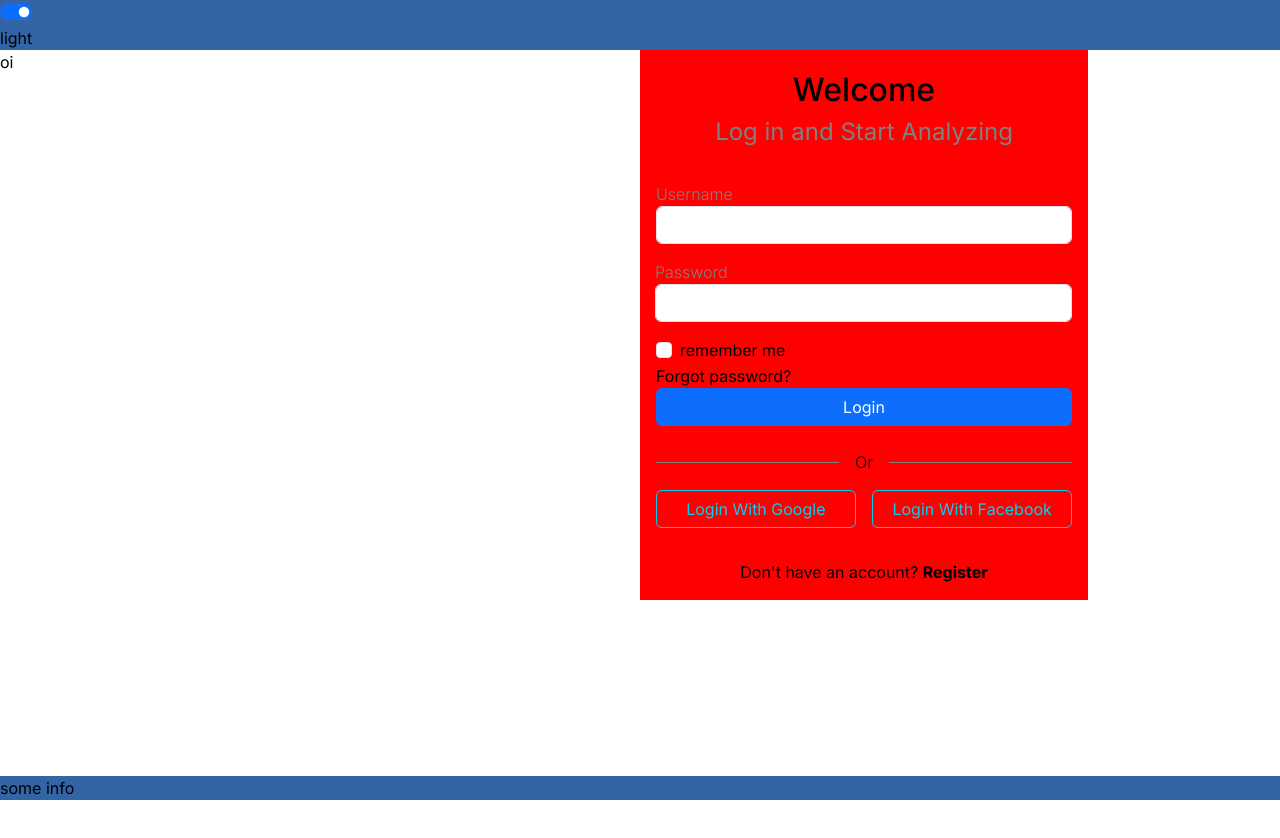
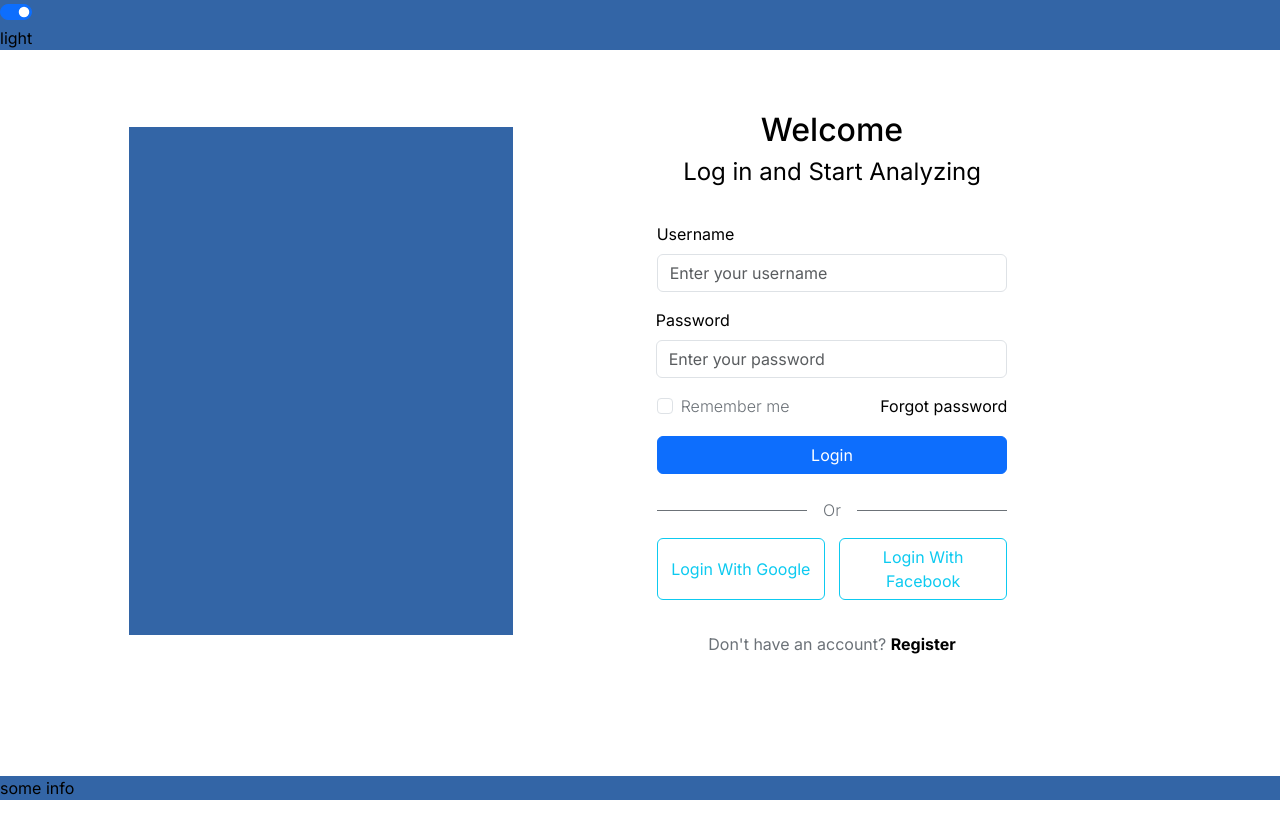
Before and after one commit to derrihuizabelle/react-registration-form, a React (Vite) app: page / in a window 1280 px wide. Shown: the top 838 px of the page. After the commit the page ends 800 px from the top, so only its background shows below. Built offline with nearby package versions, Linux system fonts and the light colour scheme.

Commit message:
layout and position banner and login

```diff
--- a/src/components/home/App.scss
+++ b/src/components/home/App.scss
@@ -8,6 +8,8 @@ $color-foreground-dark: #efefef;
 .home-container {
   width: 100%;
   height: 100%;
+  display: flex;
+  flex-direction: column;
 
   background-color: $color-background-light;
   color: $color-foreground-light;
@@ -19,68 +21,29 @@ $color-foreground-dark: #efefef;
 
 .home-container__content {
   display: flex;
-  justify-content:space-between;
-  align-items: center;
   width: 100%;
   height: 100%;
+  align-items: center;
+  justify-content: center;
 
   .home-container__banner {
-    width: 50%;
-    height: 100%;
+    max-width: 40%;
+    min-width: 30%;
+    min-height: 70%;
+    max-height: 100%;
+    background-color: #3365A6;
+    margin-bottom: 5%;
+    margin-right: 10%;
   }
 
   .home-container__form {
-    width: 50%;
-    height: 100%;
+    max-width: 30%;
+    margin-right: 10%;
+    margin-bottom: 5%;
   }
-
-  // > div {
-  //   width: 50%;
-  //   height: 650px;
-  //   margin-right: 2rem;
-  //   background-color: #3365A6;
-  //   border-radius: 50px;
-  //   padding: 4rem 2rem;
-  //   margin-top: 6rem;
-  //   display: flex;
-  //   justify-content: center;
-
-  //   > form {
-  //     width: 60%;
-  //     display: flex;
-  //     justify-content: center;
-  //     flex-direction: column;
-  //     align-items: flex-start;
-
-
-  //     > h2, h5 {
-  //       color: #F2F2F2;
-  //     }
-
-  //     > div > label {
-  //       font-weight: 400;
-  //       color: #F2F2F2;
-  //     }
-
-  //     > .form-check {
-  //       padding-bottom: 10px;
-  //     }
-
-  //     > button {
-  //       width: 100%;
-  //       margin-bottom: 0.5rem;
-  //     }
-
-  //     .form-group{
-  //       width: 100%;
-  //     }
-  //   }
-  // }
 }
 
 .home-container__footer {
-  bottom: 0;
-  position: fixed;
   width: 100%;
 }
 
--- a/src/components/home/App.tsx
+++ b/src/components/home/App.tsx
@@ -15,7 +15,6 @@ function App() {
         </header>
         <div className="home-container__content">
           <div className='home-container__banner'>
-            <p> oi</p>
             {/* <img src='src\assets\whales.jpg' alt="Description of the image" /> */}
           </div>
           <div className='home-container__form'>
--- a/src/components/login/Login.scss
+++ b/src/components/login/Login.scss
@@ -4,9 +4,8 @@ form, .input-group, .button-group {
 }
 
 form {
-    background-color: red;
     padding: 1rem;
-    width: 70%;
+    // width: 60%;
 
     h1 {
         font-size: 2rem;
@@ -17,7 +16,6 @@ form {
      h2 {
          font-size: 1.5rem;
          font-weight: 400;
-         color: grey;
          align-self: center;
      }
 
@@ -27,8 +25,21 @@ form {
 
      .input-group > .form-group > label {
         font-size: 1rem;
+        font-weight: 400;
+        margin-bottom: 0.5rem;
+
+    }
+
+    .options-group {
+        font-size: 1rem;
         font-weight: 300;
-        color: grey;
+        display: flex;
+        justify-content: space-between;
+        margin-bottom: 1rem;
+
+        > div > label {
+            color: #6C7278;
+        }
     }
 
     .button-group > button {
@@ -39,9 +50,11 @@ form {
         font-weight: 300;
         display: flex;
         flex-direction: row;
+        color: #6C7278;
+
         > p {
             width: 50%;
-            border-bottom: 1px solid gray;
+            border-bottom: 1px solid #6C7278;
             align-self: center;
         }
 
@@ -64,7 +77,9 @@ form {
         margin-top: 2rem;
         align-self: center;
         font-weight: 300;
+        color: #6C7278;
         span {
+            color: black;
             font-weight: bold;
         }
     }
--- a/src/components/login/Login.tsx
+++ b/src/components/login/Login.tsx
@@ -21,7 +21,7 @@ function Login() {
           <InputText
             value={username}
             label={'Username'}
-            placeholder={''}
+            placeholder={'Enter your username'}
             onChange={(v) => {
               setUsername(v);
             }}
@@ -29,8 +29,8 @@ function Login() {
           <InputText
             value={''}
             label={'Password'}
-            placeholder={''}
-            type='password'
+            placeholder={'Enter your password'}
+            type='Password'
             onChange={(v) => {
               setPassword(v);
             }}
@@ -40,13 +40,13 @@ function Login() {
         <div className='options-group'>
           <Checkbox
             value={false}
-            label={'remember me'}
+            label={'Remember me'}
             onCheck={(e) => {
               console.log("i remember")
             }}
           />
 
-          <p>Forgot password?</p>
+          <p>Forgot password</p>
         </div>
 
         <div className='button-group'>
```
